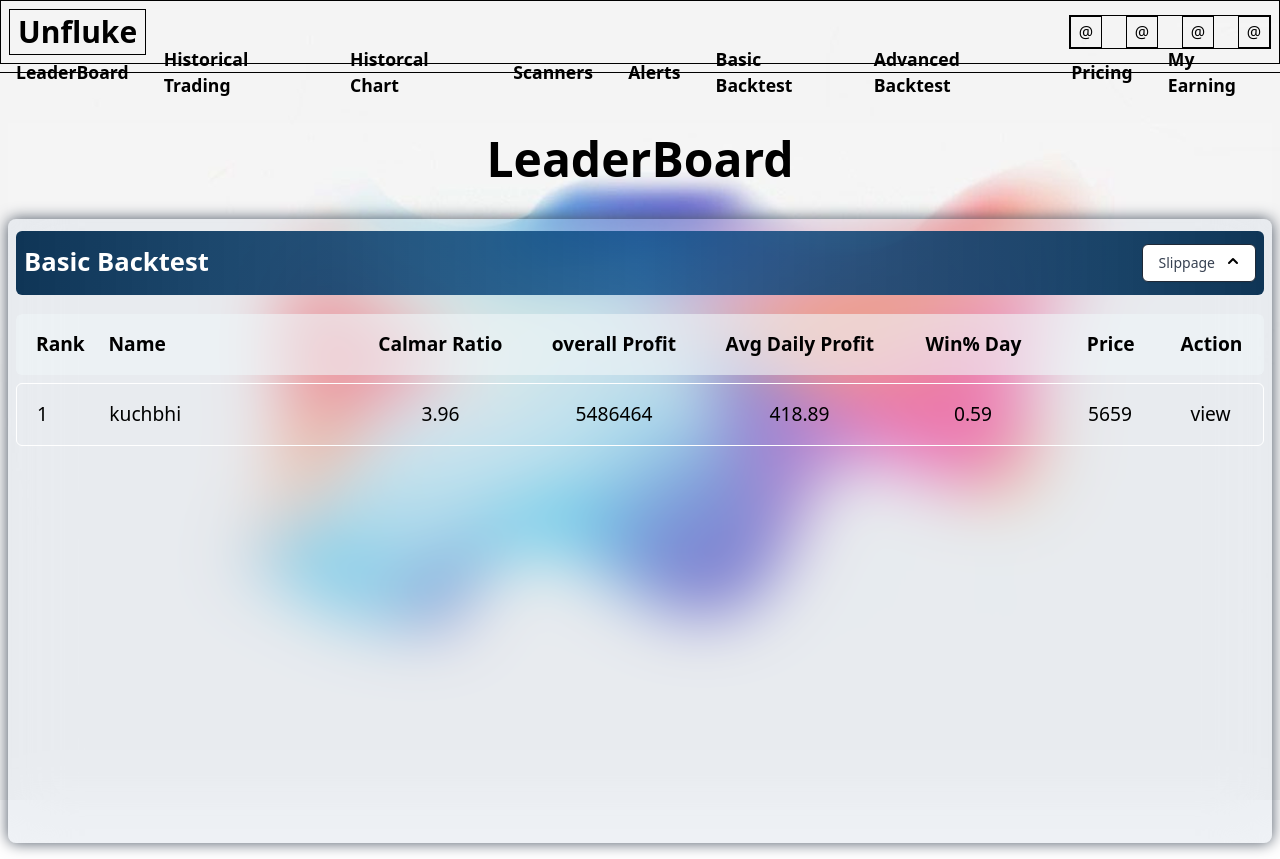
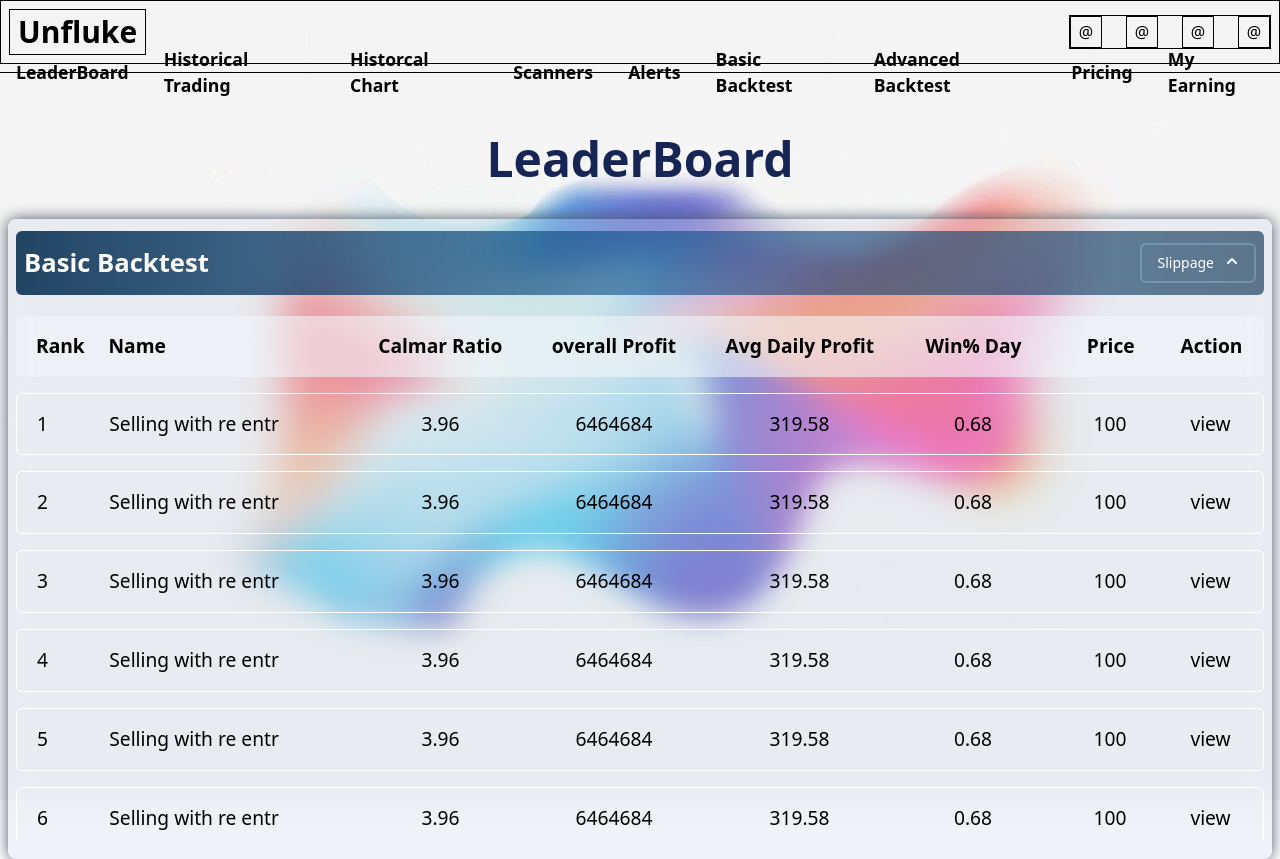
Before and after one commit to debojeet2004/Unfluke, a React (Vite) app: page / in a window 1280 px wide. Built offline with nearby package versions, Linux system fonts and the light colour scheme.

Commit message:
design chnages

```diff
--- a/index.html
+++ b/index.html
@@ -2,9 +2,9 @@
 <html lang="en">
   <head>
     <meta charset="UTF-8" />
-    <link rel="icon" type="image/svg+xml" href="/vite.svg" />
+    <link rel="icon" type="image/svg+xml" href="/public/logo.svg" />
     <meta name="viewport" content="width=device-width, initial-scale=1.0" />
-    <title>Vite + React</title>
+    <title>Unfluke</title>
   </head>
   <body>
     <div id="root" class="w-full h-screen bg-no-repeat bg-top bg-cover  " style="background-image: url(/bg13.jpg);"></div>
--- a/src/App.jsx
+++ b/src/App.jsx
@@ -4,7 +4,7 @@ import {Container, Navbar, Subbar} from "./Components/Components"
 
 function App() {
   return (
-    <div className={`flex flex-col gap-2 h-screen `}>
+    <div className={`flex flex-col gap-2 h-screen font-sans`}>
       <Container classes={` flex flex-col gap-4 justify-center items-center text-white`}>
         <Navbar/>
       </Container>
--- a/src/Assets/assets.js
+++ /dev/null
@@ -1,5 +0,0 @@
-import bg from './bg.jpg';
-
-export {
-    bg
-}
--- /dev/null
+++ b/src/Components/Datatable_component/Basictestdata.js
@@ -0,0 +1,102 @@
+export const BasictestData = [
+    {
+        rank: 1,
+        name: 'Selling with re entr',
+        Calmar_Ratio: 3.96,
+        overall_Profit: 6464684,
+        Avg_Daily_Profit: 319.58,
+        Win_Day: 0.68,
+        Price: 100 ,
+        action: 'view',
+    },
+    {
+        rank: 2,
+        name: 'Selling with re entr',
+        Calmar_Ratio: 3.96,
+        overall_Profit: 6464684,
+        Avg_Daily_Profit: 319.58,
+        Win_Day: 0.68,
+        Price: 100 ,
+        action: 'view',
+    },
+    {
+        rank: 3,
+        name: 'Selling with re entr',
+        Calmar_Ratio: 3.96,
+        overall_Profit: 6464684,
+        Avg_Daily_Profit: 319.58,
+        Win_Day: 0.68,
+        Price: 100 ,
+        action: 'view',
+    },
+    {
+        rank: 4,
+        name: 'Selling with re entr',
+        Calmar_Ratio: 3.96,
+        overall_Profit: 6464684,
+        Avg_Daily_Profit: 319.58,
+        Win_Day: 0.68,
+        Price: 100 ,
+        action: 'view',
+    },
+    {
+        rank: 5,
+        name: 'Selling with re entr',
+        Calmar_Ratio: 3.96,
+        overall_Profit: 6464684,
+        Avg_Daily_Profit: 319.58,
+        Win_Day: 0.68,
+        Price: 100 ,
+        action: 'view',
+    },
+    {
+        rank: 6,
+        name: 'Selling with re entr',
+        Calmar_Ratio: 3.96,
+        overall_Profit: 6464684,
+        Avg_Daily_Profit: 319.58,
+        Win_Day: 0.68,
+        Price: 100 ,
+        action: 'view',
+    },
+    {
+        rank: 7,
+        name: 'Selling with re entr',
+        Calmar_Ratio: 3.96,
+        overall_Profit: 6464684,
+        Avg_Daily_Profit: 319.58,
+        Win_Day: 0.68,
+        Price: 100 ,
+        action: 'view',
+    },
+    {
+        rank: 8,
+        name: 'Selling with re entr',
+        Calmar_Ratio: 3.96,
+        overall_Profit: 6464684,
+        Avg_Daily_Profit: 319.58,
+        Win_Day: 0.68,
+        Price: 100 ,
+        action: 'view',
+    },
+    {
+        rank: 9,
+        name: 'Selling with re entr',
+        Calmar_Ratio: 3.96,
+        overall_Profit: 6464684,
+        Avg_Daily_Profit: 319.58,
+        Win_Day: 0.68,
+        Price: 100 ,
+        action: 'view',
+    },
+    {
+        rank: 10,
+        name: 'Selling with re entr',
+        Calmar_Ratio: 3.96,
+        overall_Profit: 6464684,
+        Avg_Daily_Profit: 319.58,
+        Win_Day: 0.68,
+        Price: 100 ,
+        action: 'view',
+    },
+];
--- a/src/Components/Datatable_component/Datatable.jsx
+++ b/src/Components/Datatable_component/Datatable.jsx
@@ -1,21 +1,38 @@
 import { Dropdown } from "../Components"
 import RowComponent from "./RowComponent"
+import {BasictestData} from './Basictestdata'
 
 
 function Datatable() {
+    const data = BasictestData
+    console.log(data);
     return (
-        <div className=" cursor-default  w-full max-w-[100%]  h-[30rem] lg:w-full   rounded-lg  lg:h-[40rem]  p-2 flex flex-col justify-evenly  gap-4  backdrop-blur-[2rem] bg-slate-300 bg-opacity-30 bo shadow-[0_0_15px_0] shadow-gray-600   ">
-            <div className="bg-gradient-to-r from-[#0f3556] via-[#034884c5] to-[#0f3556]    w-full h-fit  rounded-md p-2 flex flex-col gap-2 justify-center items-start md:flex-row md:justify-between md:items-center">
-                <div className="w-full text-white md:w-[35%] h-full flex items-center justify-center md:justify-start md:items-center  text-[1.2rem] md:text-[1.6rem] font-semibold ">Basic Backtest</div>
+        <div className=" cursor-default  w-full max-w-[100%]  h-[30rem] lg:w-full   rounded-lg  lg:h-[40rem]  p-2 flex flex-col justify-evenly  gap-4  backdrop-blur-[.9rem] bg-slate-300 bg-opacity-30 bo shadow-[0_0_15px_0] shadow-gray-600   ">
+            <div className="w-full h-fit  rounded-md p-2 flex flex-col gap-2 justify-center items-start md:flex-row md:justify-between md:items-center bg-gradient-to-r from-[#0f3556ea] via-[#03488491] to-[#0f3556a6] bg-opacity-80">
+                <div className="w-full text-white font-semibold md:w-[35%] h-full flex items-center justify-center md:justify-start md:items-center  text-[1.2rem] md:text-[1.6rem]">Basic Backtest</div>
                 <div className=" w-full md:w-[35%] h-[3rem] flex justify-center md:justify-end gap-8 items-center  ">
-                    {/* <div className="border p-1 w-[42%] border-white text-white font-bold">Slippage</div> */}
-                    {/* <div className="border p-1 w-[42%]">Coloum</div> */}
                     <Dropdown text={`Slippage`} option1={`0%`} option2={`0.5%`} option3={`1%`}/>
                 </div>
             </div>
-            <div className=" bg-transparent h-[85%] w-full rounded-md  flex flex-col justify-start items-start gap-2 overflow-auto hide_scrollbar">
+            <div className=" bg-transparent h-[85%] w-full rounded-md  flex flex-col justify-start items-start gap-4 overflow-auto hide_scrollbar">
                 <RowComponent bold  rank={`Rank`} name={`Name`} CalmarRatio={`Calmar Ratio`} overallProfit={`overall Profit`} DailyProfit={`Avg Daily Profit`} WinDay={`Win% Day`} Price={`Price`} Action={`Action`}/>
-                <RowComponent  rank={`1`} name={`kuchbhi`} CalmarRatio={`3.96`} overallProfit={`5486464`} DailyProfit={`418.89`} WinDay={`0.59`} Price={`5659`} Action={`view`}/>
+                {/* <div className="w-full overflow-scroll hide_scrollbar flex flex-col gap-4"> */}
+                {
+                    BasictestData.map((data,index)=>(
+                        <RowComponent
+                        rank={data.rank}
+                        name={data.name}
+                        CalmarRatio={data.Calmar_Ratio}
+                        overallProfit={data.overall_Profit}
+                        DailyProfit={data.Avg_Daily_Profit}
+                        key={index}
+                        WinDay={data.Win_Day}
+                        Price={data.Price}
+                        Action={data.action}
+                        />
+                    ))
+                }
+                {/* </div> */}
 
             </div>
         </div>
@@ -23,3 +40,5 @@ function Datatable() {
 }
 
 export default Datatable
+
+// bg-gradient-to-r from-[#0f3556] via-[#034884c5] to-[#0f3556]
--- a/src/Components/Dropdown/Dropdown.jsx
+++ b/src/Components/Dropdown/Dropdown.jsx
@@ -27,24 +27,24 @@ return (
     <button
         id="dropdownButton"
         onClick={toggleDropdown}
-        className="group inline-flex justify-center w-full rounded-md border border-gray-800 shadow-sm px-4 py-2 bg-white text-sm font-medium text-gray-700 hover:bg-gray-50 focus:outline-none "
+        className={`group inline-flex justify-center w-full rounded-md border-2 border-white border-opacity-20 shadow-sm px-4 py-2 bg-white bg-opacity-0 transition-all duration-100 ease-linear text-sm font-medium text-white hover:text-black hover:bg-gray-50 focus:outline-none`}
         aria-haspopup="true"
         aria-expanded={isOpen ? 'true' : 'false'}
     >
         {text}
-        <svg className={`-mr-1 ml-2 h-5 w-5 rotate-180  ${isOpen ? 'rotate-0' : ''}  transition-all ease-in duration-200`} xmlns="http://www.w3.org/2000/svg" viewBox="0 0 20 20" fill="currentColor" aria-hidden="true">
+        <svg className={`-mr-1 ml-2 h-5 w-5 rotate-180 fill-white group-hover:fill-black   ${isOpen ? 'rotate-[0]' : ''}  transition-all ease-in duration-200`} xmlns="http://www.w3.org/2000/svg" viewBox="0 0 20 20" fill="currentColor" aria-hidden="true">
         <path fillRule="evenodd" d="M5.293 9.293a1 1 0 011.414 0L10 12.586l3.293-3.293a1 1 0 111.414 1.414l-4 4a1 1 0 01-1.414 0l-4-4a1 1 0 010-1.414z" clipRule="evenodd" />
         </svg>
     </button>
 
     <div
         id="dropdownMenu"
-        className={` absolute mt-2 w-56 rounded-md shadow-lg bg-white ring-1 ring-black ring-opacity-5 divide-y divide-gray-100 ${isOpen ? '' : 'hidden'}`}
+        className={`transition-all duration-300 ease-linear overflow-hidden py-1 absolute mt-2 w-56 rounded-md shadow-lg bg-white ring-1 ring-black ring-opacity-5 divide-y divide-gray-100 ${isOpen ? '' : 'hidden'}`}
     >
         <div className="" role="none">
-        <a href="#" className=" text-gray-700 block px-4 py-2 text-sm">{option1}</a>
-        <a href="#" className=" text-gray-700 block px-4 py-2 text-sm">{option2}</a>
-        <a href="#" className=" text-gray-700 block px-4 py-2 text-sm">{option3}</a>
+        <div className=" text-gray-700 block px-4 py-2 text-sm hover:bg-slate-200 ">{option1}</div>
+        <div className=" text-gray-700 block px-4 py-2 text-sm hover:bg-slate-200 ">{option2}</div>
+        <div className=" text-gray-700 block px-4 py-2 text-sm hover:bg-slate-200 ">{option3}</div>
 
         </div>
     </div>
--- a/src/Pages/LeaderBoard/LeaderBoard.jsx
+++ b/src/Pages/LeaderBoard/LeaderBoard.jsx
@@ -4,7 +4,7 @@ import { Datatable } from "../../Components/Components"
 function LeaderBoard() {
     return (
         <div className='  w-full min-h-[40rem] md:min-h-[45rem]  flex flex-col justify-start gap-6 items-center relative  bg-white bg-opacity-5 '>
-            <h1 className="text-[1.5rem] md:text-[2.5rem] lg:text-[3rem] font-bold  ">LeaderBoard</h1>
+            <h1 className="text-[1.5rem] md:text-[2.5rem] lg:text-[3rem] font-bold text-blue-950  ">LeaderBoard</h1>
             <Datatable/>
         </div>
     )
```
Also changed, not shown: public/logo.svg (renamed from src/Assets/logo.svg).
